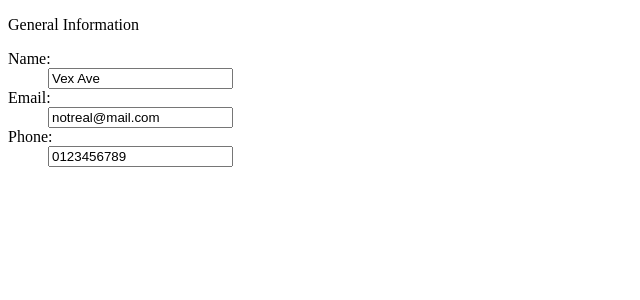
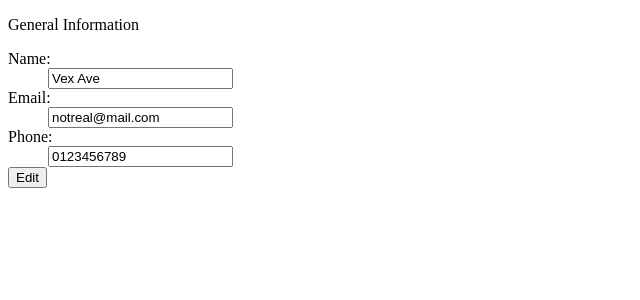
Before and after one commit to VexAve/odin-cv-application, a React (Vite) app: page / in a window 1280 px wide. Shown: the top 300 px of the page, without its empty margins (0-640 px from the left). Built offline with nearby package versions, Linux system fonts and the light colour scheme.

Commit message:
feat: add onClick prop to start and stop editing

```diff
--- a/src/components/GeneralInformationSection.tsx
+++ b/src/components/GeneralInformationSection.tsx
@@ -5,9 +5,10 @@ interface Props {
   generalInformation: GeneralInformation;
   isEditing: boolean;
   onChange: (e: EventObject, key: string) => void;
+  onClick: () => void;
 }
 
-function GeneralInformationSection({ generalInformation, isEditing, onChange }: Props) {
+function GeneralInformationSection({ generalInformation, isEditing, onChange, onClick }: Props) {
   return <>
     <dl>General Information</dl>
     {Object.entries(generalInformation).map(([key, value]) =>
@@ -21,6 +22,7 @@ function GeneralInformationSection({ generalInformation, isEditing, onChange }:
         </dd>
       </>
     )}
+    <button onClick={onClick}>{isEditing ? 'Edit' : 'Save'}</button>
   </>;
 }
 
```
